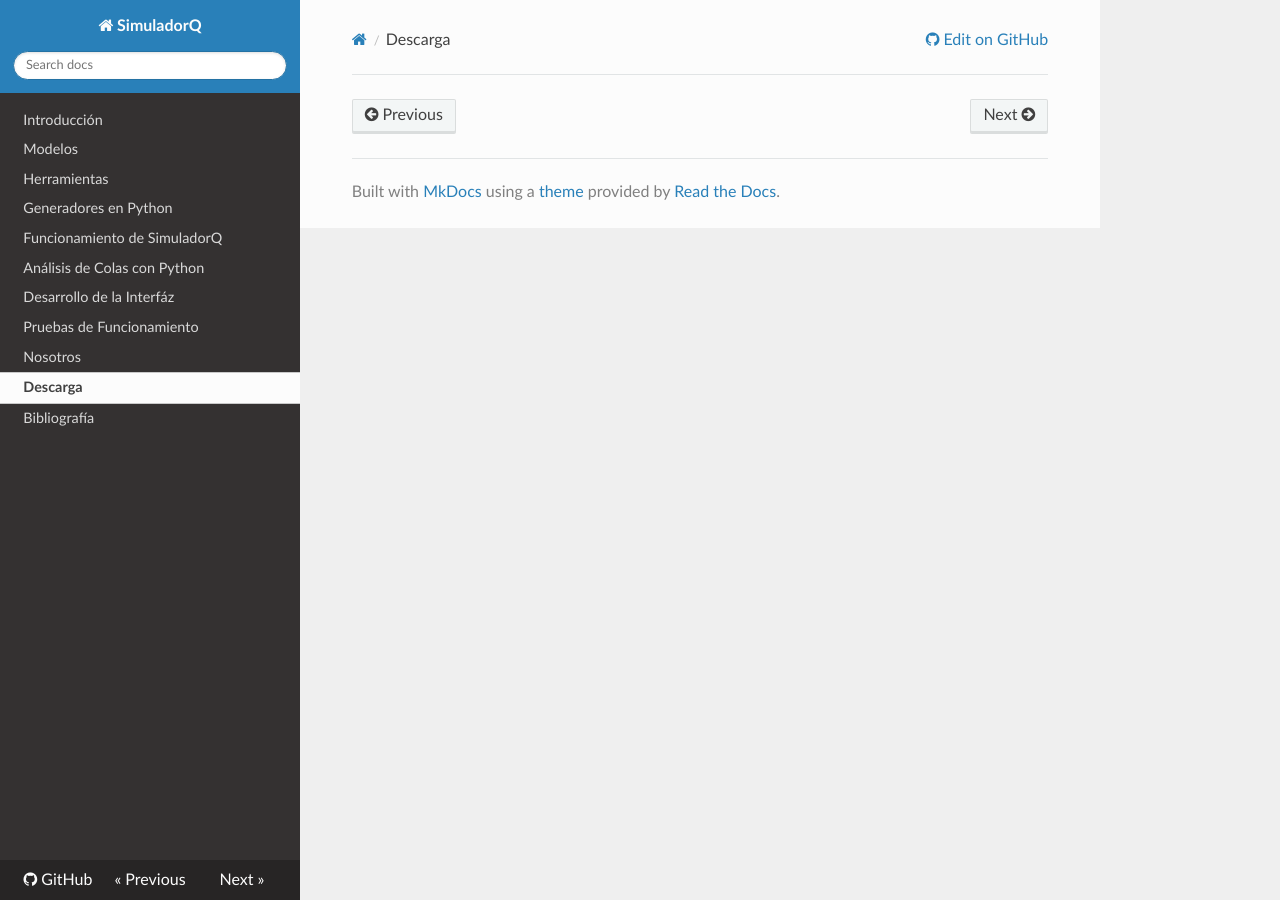
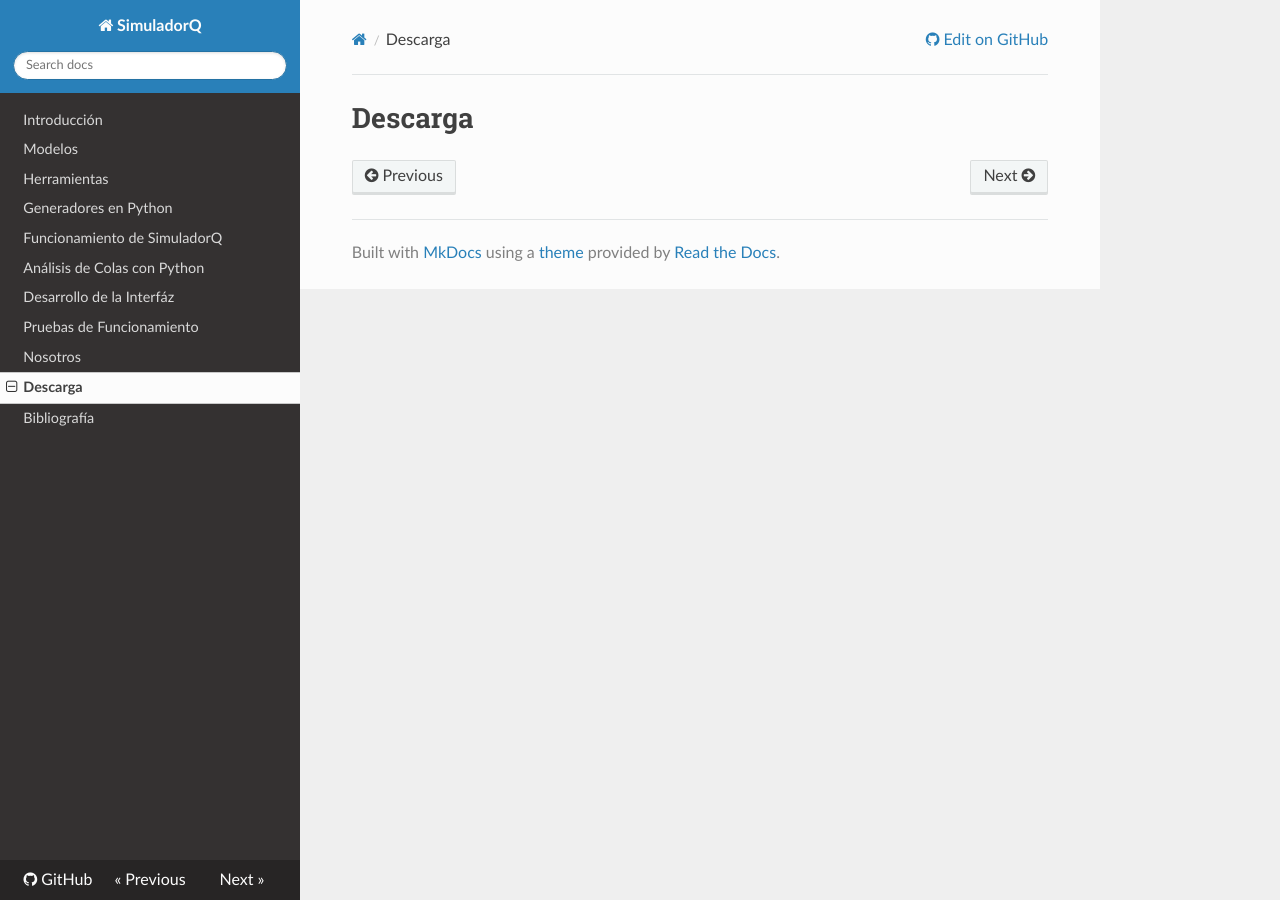
Before and after one commit to m-ibarra-arg/trafico, an MkDocs documentation site: the page built from docs/Descarga.md, in a window 1280 px wide. Built offline with MkDocs 1.6.1, drawn with Linux system fonts in a browser that asks for light colours; nearby versions of some CDN libraries; old or Windows-style settings are respelled for this version of MkDocs.

Commit message:
Uploaded by https://stackedit.io/

```diff
--- a/docs/Descarga.md
+++ b/docs/Descarga.md
@@ -1,7 +1,9 @@
+# Descarga
+
 
 
 
 
 <!--stackedit_data:
-eyJoaXN0b3J5IjpbMTYwMTU3NDcyNSwtODUwMzY2ODY4XX0=
+eyJoaXN0b3J5IjpbMjA3MjQyNjIxNiwtODUwMzY2ODY4XX0=
 -->
```
